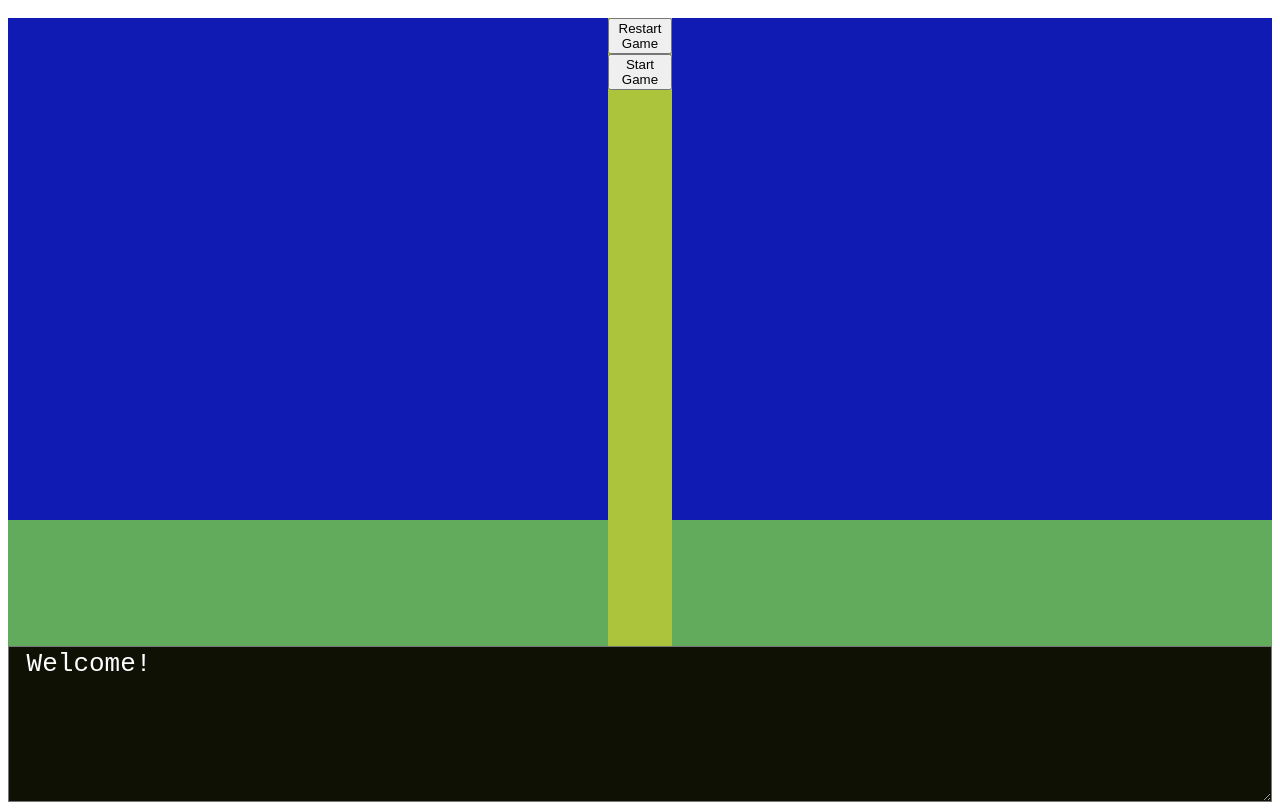
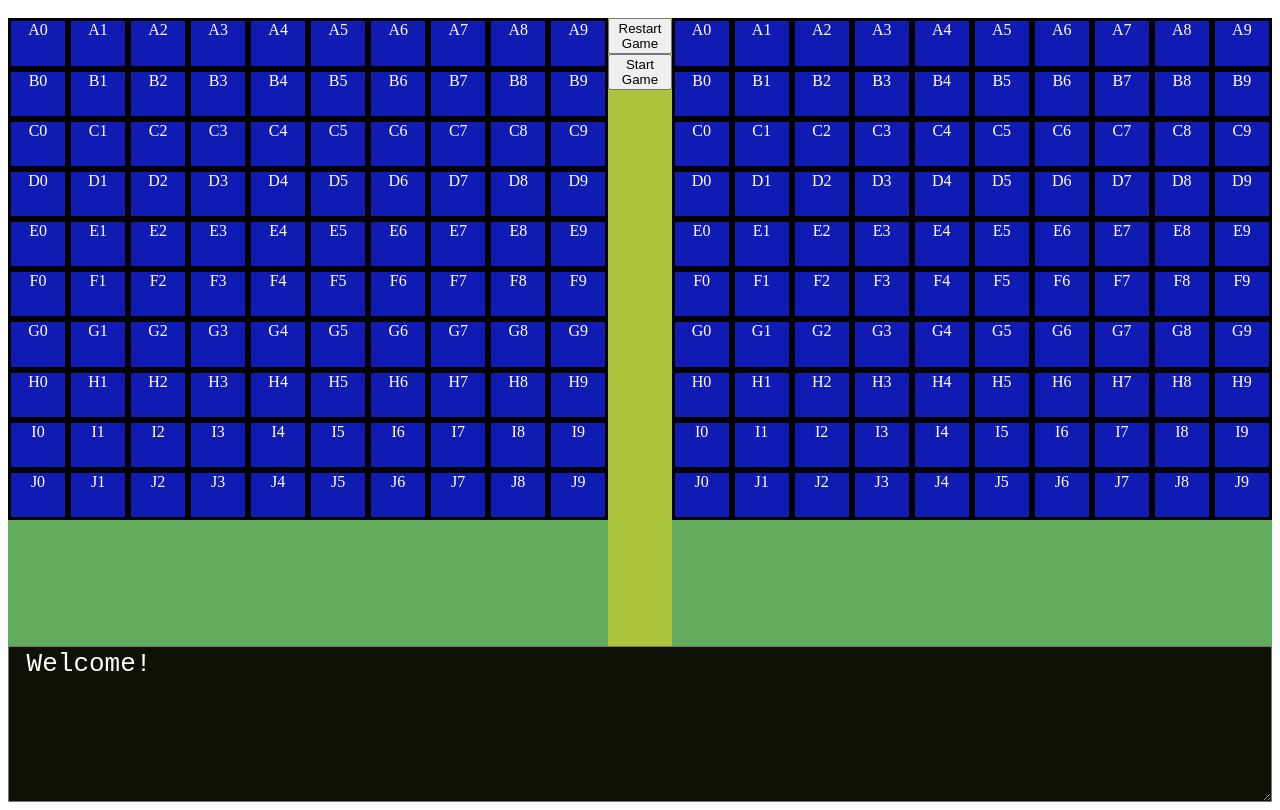
Before and after one commit to ThilakshanArulnesan/battleShip, a plain HTML site: page index.html in a window 1280 px wide. Shown: the part 48-858 px from the top of the page. Drawn offline with nearby package versions, Linux system fonts and the light colour scheme.

Commit message:
Created object

```diff
--- a/index.html
+++ b/index.html
@@ -10,7 +10,9 @@
   <script src="scripts/main.js"></script>
 </head>
 
-<body>
+<!--- Get rid of start later-->
+
+<body onload="startGame()">
   <!--  <script src="scripts/scripts.js"></script> -->
   <H1>
     Battleship!
@@ -18,7 +20,7 @@
   <div class="gameboard">
 
     <div class="playerArea">
-      <div class="board" id="playerboard"></div>
+      <div class="board" id="playerBoard"></div>
       <div class="tracker" id="playerTracker"></div>
     </div>
 
@@ -30,9 +32,10 @@
     </div>
 
     <div class="playerArea">
-      <div class="board" id="opponentboard"></div>
+      <div class="board" id="opponentBoard"></div>
       <div class="tracker" id="playerTracker"></div>
     </div>
+
 
 
     <textarea readonly type="text" class="console"> Welcome! </textarea>
--- a/scripts/main.js
+++ b/scripts/main.js
@@ -1,3 +1,4 @@
+
 const getArr = function(a1) {
   // Takes A1 notation and coverts it to a 2d index
   //Returns an array i,j indicating the index.
@@ -10,37 +11,83 @@ const getA1 = function(arr) {
   // Inverse of getArr. Takes array and converts it to A1 notation
   let letToNum = "ABCDEFGHIJKLMNOPQRSTUVWXYZ";
   return letToNum[arr[0]] + arr[1];
-}
+};
 
 console.log(getA1([0, 10]));
 
 const startGame = function() {
   const GAME_SIZE = 10;
-  generateEmptyBoard(GAME_SIZE);
+  clearBoard();
+  generateEmptyBoard(GAME_SIZE, "playerBoard");
+  generateEmptyBoard(GAME_SIZE, "opponentBoard");
+
   const playerShips = [];
   playerShips.push(Ship("Carrier", 5, "v"));
   playerShips.push(Ship("Battleship", 4, "v"));
 
   const opponentShips = [];
-  playerShips.push(Ship("Carrier", 5, "v"));
-  playerShips.push(Ship("Battleship", 4, "v"));
+  opponentShips.push(Ship("Carrier", 5, "v"));
+  opponentShips.push(Ship("Battleship", 4, "v"));
 
 };
 
-const generateEmptyBoard = function(n) {
-  let p = Math.floor(90 / n) + "%"; //Percent of space to take up
+const clearBoard = function() {
+  $('.tile').remove();
+}
 
+const generateEmptyBoard = function(n, boardName) {
+  let p = Math.floor(100 / n) + "%"; //Percent of space to take up
+  let tiles = [];
   for (let i = 0; i < n; i++) {
     for (let j = 0; j < n; j++) {
       let a1Not = getA1([i, j]);
-      $('.board').append(`<div class="tile" id=${a1Not}
+      //Create a tile object for each divider
+      // id = a1 notation of the space
+      // id also contains whether player or opponent
+      tiles.push(Tile(i, j, boardName));
+      $(`.board#${boardName}`).append(`<div class="tile" id=${a1Not}
       style="height:10%;width:10%">${a1Not}</div>`);
     }
   }
 
+  return tiles;
+};
+
+function Ship(type, size, orientation, owner) {
+  //Ship constructor
+  this.owner = owner;
+  this.type = type;
+  this.size = size;
+  this.orientation = orientation;
+  this.tiles = []
+
+  //A tile has a location
+  this.setTiles = function(startTile) {
+    //This function should set all the tile locations
+    // A ship will have an array of tiles
+    /*  {
+    x: undefined,
+      y: undefined,
+        status: "invis"
+  };*/
+  };
+
+  this.isHit = function(tile) {
+    //Checks if the tile chosen contains a battleship
+    // If it does show it!
+  };
 
 };
 
+function Tile(x, y, boardName) {
+  this.x = x;
+  this.y = y;
+  this.hasShip = false; //Behaviour of tile depends on whether it has a ship or not
+  this.a1 = getA1(x, y); //Not sure if I'll really need this, shortcut
+  this.state = "w"; //w = water, a = active ship, d = destroyed ship
+  this.boardName = boardName;//Says which player we're dealing with
+
+}
 
 
 
@@ -74,27 +121,3 @@ const generateEmptyBoard = function(n) {
 //     }
 //   ];
 // };
-
-function Ship(type, size, orientation, owner) {
-  //Ship constructor
-  this.owner = owner;
-  this.type = type;
-  this.size = size;
-  this.orientation = orientation;
-  this.tiles = {
-    x: undefined,
-    y: undefined,
-    status: "invis"
-  };
-
-  //A tile has a location
-  this.setTiles = function(startTile) {
-    //This function should set all the tile locations
-  };
-
-  this.isHit = function(tile) {
-    //Checks if the tile chosen contains a battleship
-    // If it does show it!
-  };
-
-};
```
